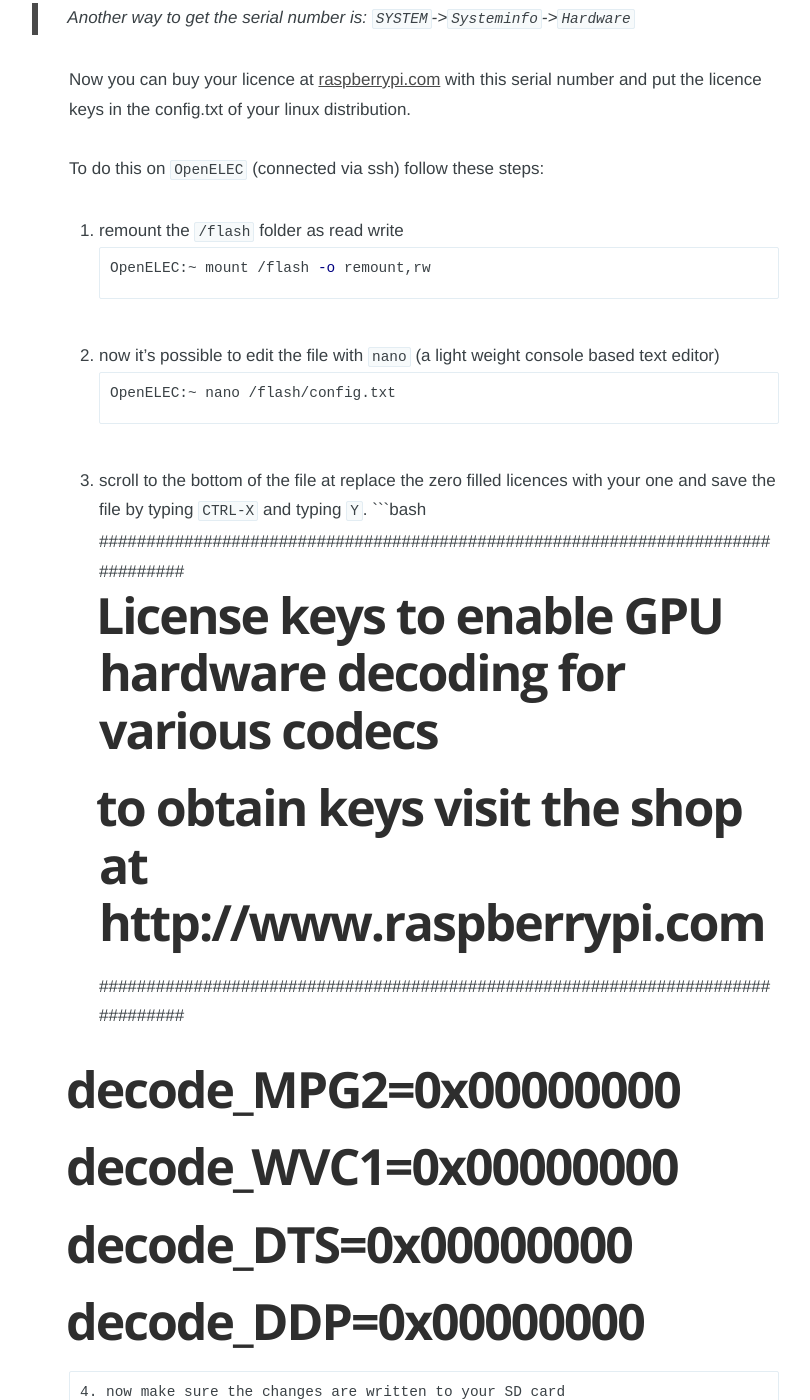
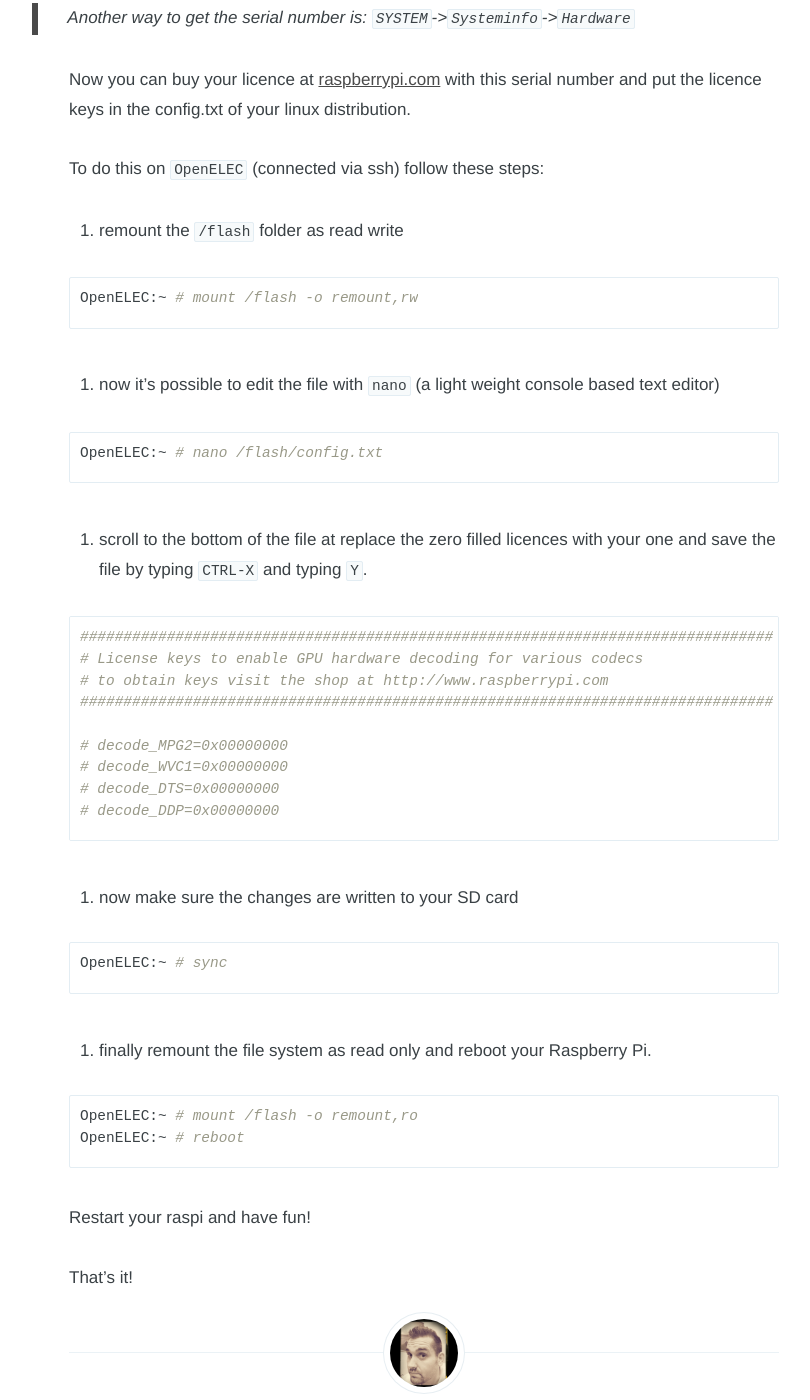
Before and after one commit to punker76/jekyll.jkarger.de, a Jekyll site: the page built from _posts/2014-11-24-watching-dvds-on-raspberry-pi.markdown, in a window 1280 px wide and 1400 px high, scrolled down 662 px. Shown: the whole window, without its empty margins (216-1026 px from the left). Built offline with Jekyll 4.4.1, drawn with Linux system fonts in a browser that asks for light colours; Markdown is read by kramdown in place of the engine named in the settings; comment, search, counter and statistics services are not loaded; some of the changed text lies outside the part shown.

Commit message:
na na na

````diff
--- a/_posts/2014-11-24-watching-dvds-on-raspberry-pi.markdown
+++ b/_posts/2014-11-24-watching-dvds-on-raspberry-pi.markdown
@@ -47,14 +47,19 @@ Now you can buy your licence at [raspberrypi.com](http://www.raspberrypi.com) wi
 To do this on `OpenELEC` (connected via ssh) follow these steps:
 
 1. remount the `/flash` folder as read write
+
 ```bash
-OpenELEC:~ mount /flash -o remount,rw
+OpenELEC:~ # mount /flash -o remount,rw
 ```
+
 2. now it's possible to edit the file with `nano` (a light weight console based text editor)
+
 ```bash
-OpenELEC:~ nano /flash/config.txt
+OpenELEC:~ # nano /flash/config.txt
 ```
+
 3. scroll to the bottom of the file at replace the zero filled licences with your one and save the file by typing `CTRL-X` and typing `Y`.
+
 ```bash
 ################################################################################
 # License keys to enable GPU hardware decoding for various codecs
@@ -66,14 +71,18 @@ OpenELEC:~ nano /flash/config.txt
 # decode_DTS=0x00000000
 # decode_DDP=0x00000000
 ```
+
 4. now make sure the changes are written to your SD card
+
 ```bash
-OpenELEC:~ sync
+OpenELEC:~ # sync
 ```
+
 5. finally remount the file system as read only and reboot your Raspberry Pi.
+
 ```bash
-OpenELEC:~ mount /flash -o remount,ro
-OpenELEC:~ reboot
+OpenELEC:~ # mount /flash -o remount,ro
+OpenELEC:~ # reboot
 ```
 
 Restart your raspi and have fun!
````
